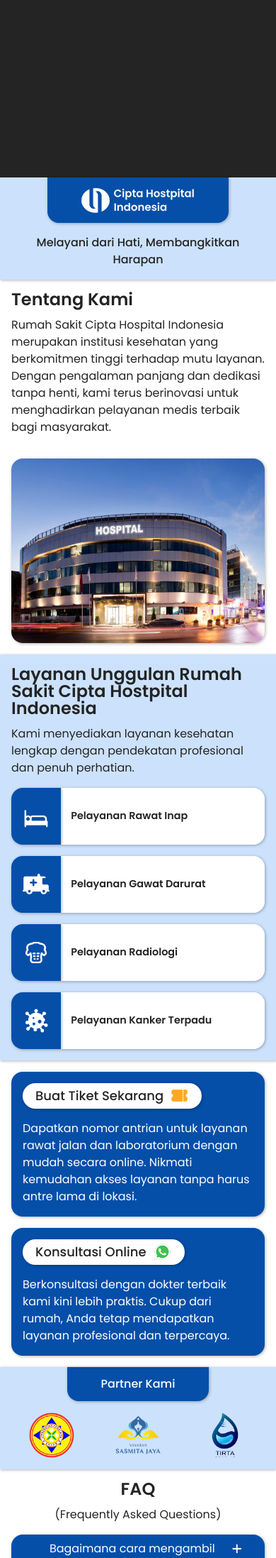
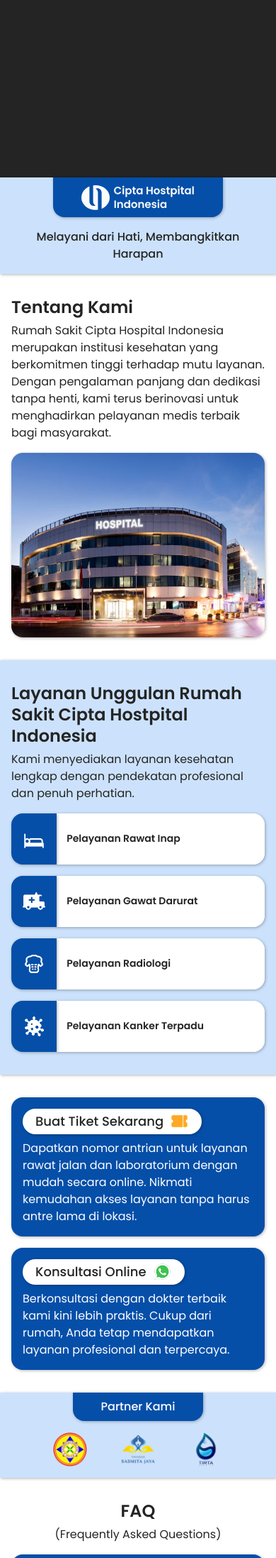
Before and after one commit to fatahabdilah/cloud-ticketing-rs-kelompok2, a PHP site: page / in a window 390 px wide. Shown: the part 594-2789 px from the top of the page at 71% size. Run offline with PHP 8.4, Linux system fonts and the light colour scheme.

Commit message:
kurangrapiin css faq samafooter

```diff
--- a/css/style.css
+++ b/css/style.css
@@ -16,14 +16,16 @@ html {
 }
 
 h2 {
+    line-height: 1.25em;
     font-size: 1.5em;
     font-weight: 600;
-    margin-bottom: 0.5em;
+    padding-bottom: 0.25em;
 }
 
 h3 {
     color: var(--color-white);
     font-weight: 500;
+
 }
 
 p,
@@ -77,51 +112,9 @@ nav>div ul {
     }
 }
 
-.menu-link {
-    position: relative;
-    text-decoration: none;
-    padding-bottom: 0.25em;
-    color: #000;
-}
-
-.menu-link::after {
-    content: "";
-    position: absolute;
-    left: 0;
-    bottom: 0;
-    width: 100%;
-    height: 2px;
-    background-color: transparent;
-    border-radius: 8px;
-    /* bulatkan ujung */
-    transition: background-color 0.3s ease;
-}
-
-.menu-link.active::after {
-    background-color: var(--color-blue);
-    /* warna garis bawah */
-}
-
-
-nav>div button {
-    box-shadow: var(--box-shadow);
-    font-size: 0.75rem;
-    background-color: var(--color-blue);
-    color: var(--color-white);
-    border-radius: 2em;
-    padding: 1em 1.5em;
-    white-space: nowrap;
-}
-
-nav>div button:hover {
-    transition: 0.3s;
-}
-
 body>div {
-    /* height: calc(100vh + 72px); */
     height: 100vh;
     width: 100%;
-    padding-top: 72px;
     background-color: var(--color-black);
 }
 
@@ -143,7 +136,11 @@ section:nth-of-type(even) {
 
 section>div {
     width: 100%;
-    max-width: 1080px;
+    max-width: 1088px;
+}
+
+section:not(:first-of-type):not(:nth-of-type(5))>div {
+    padding: 4em;
 }
 
 @media (max-width: 768px) {
@@ -154,7 +151,7 @@ section>div {
 
 @media (max-width: 425px) {
     section:not(:first-of-type):not(:nth-of-type(5))>div {
-        padding: 1em;
+        padding: 2em 1em;
     }
 }
 
@@ -169,7 +166,7 @@ section:first-of-type>div {
 section:first-of-type>div img {
     box-shadow: var(--box-shadow);
     height: 2.5em;
-    padding: 0.75em 3em;
+    padding: 0.5em 2.5em;
     border-radius: 0 0 1em 1em;
     background-color: var(--color-blue);
     box-sizing: content-box;
@@ -182,10 +179,9 @@ section:first-of-type>div p {
 }
 
 section:nth-of-type(2)>div {
-
     display: flex;
-    padding: 4em;
-    gap: 2em;
+    column-gap: 2em;
+    row-gap: 1em;
     flex-wrap: wrap;
     place-content: center;
     place-items: center;
@@ -193,22 +189,19 @@ section:nth-of-type(2)>div {
 
 section:nth-of-type(2)>div div:first-child {
     flex: 3;
-    min-width: 200px;
+    min-width: 288px;
 }
 
 section:nth-of-type(2)>div div:last-child {
     flex: 2;
-    min-width: 200px;
+    min-width: 288px;
     border-radius: 1em;
     overflow: hidden;
     box-shadow: var(--box-shadow);
 }
 
-
-
 section:nth-of-type(3)>div {
     display: grid;
-    padding: 4em;
     justify-content: left;
 }
 
@@ -225,17 +218,22 @@ section:nth-of-type(3)>div>div>div {
     display: flex;
     border-radius: 1em;
     overflow: hidden;
-    min-width: 150px;
+    min-width: 212px;
 }
 
-@media (max-width: 900px) {
+@media (max-width: 1024px) {
     section:nth-of-type(3)>div>div>div {
         min-width: 300px;
     }
 }
 
+@media (max-width: 425px) {
+    section:nth-of-type(3)>div>div>div {
+        min-width: 288px;
+    }
+}
+
 section:nth-of-type(3)>div>div>div>div {
-
     position: relative;
     box-shadow: var(--box-shadow);
     display: flex;
@@ -247,7 +245,7 @@ section:nth-of-type(3)>div>div>div>div {
 section:nth-of-type(3)>div>div>div>div img {
 
     object-fit: contain;
-    height: 3em;
+    height: 2.5em;
 }
 
 section:nth-of-type(3)>div>div>div p {
@@ -257,11 +255,10 @@ section:nth-of-type(3)>div>div>div p {
     font-weight: 600;
     padding: 0.5em 1em;
     background-color: var(--color-white);
-    font-size: 0.9em;
+    font-size: 14px;
 }
 
 section:nth-of-type(4)>div {
-    padding: 4em;
     display: flex;
     flex-wrap: wrap;
     row-gap: 1em;
@@ -269,10 +266,11 @@ section:nth-of-type(4)>div {
 }
 
 section:nth-of-type(4)>div>div {
-    min-width: 280PX;
+    min-width: 350px;
     flex: 1;
     box-shadow: var(--box-shadow);
     display: grid;
+    grid-template-rows: auto 1fr;
     gap: 1em;
     background-color: var(--color-blue);
     padding: 2em;
@@ -288,33 +286,34 @@ section:nth-of-type(4)>div>div button {
     padding: 0.25em 1em;
     align-items: center;
     gap: 0.5em;
-    font-size: 1.25em;
+    font-size: 20px;
     border-radius: 1.25em;
     font-weight: 500;
     width: max-content;
 }
 
-@media(max-width:425px) {
-    section:nth-of-type(4)>div>div button {
-        font-size: 18px;
-    }
-}
+
 
 section:nth-of-type(4)>div>div button img {
-    width: 1.5em;
+    height: 1.5em;
 }
 
 section:nth-of-type(4)>div>div p {
     color: var(--color-white);
 }
 
+@media(max-width:425px) {
+    section:nth-of-type(4)>div>div {
+        min-width: 288px;
+        padding: 1em;
+        gap: 0.5em;
+    }
 
-@media(max-width:450px) {
-
-    section:nth-of-type(4)>div>div {
-        padding: 1em;
+    section:nth-of-type(4)>div>div button {
+        font-size: 18px;
     }
 }
+
 
 section:nth-of-type(5)>div {
     justify-content: center;
@@ -325,7 +324,7 @@ section:nth-of-type(5)>div {
 section:nth-of-type(5)>div>p {
     box-shadow: var(--box-shadow);
     color: var(--color-white);
-    padding: 0.75em 3em;
+    padding: 0.5em 2.5em;
     border-radius: 0 0 1em 1em;
     background-color: var(--color-blue);
     font-weight: 500;
@@ -334,18 +333,36 @@ section:nth-of-type(5)>div>p {
 section:nth-of-type(5)>div>div {
     display: flex;
     padding: 1em;
-    gap: 15vw;
+    gap: 8em;
 }
 
 section:nth-of-type(5)>div>div img {
-    width: 6VW;
-    min-width: 4EM;
+    width: 5em;
+}
+
+@media(max-width:768px) {
+    section:nth-of-type(5)>div>div {
+        gap: 4em;
+    }
+
+    section:nth-of-type(5)>div>div img {
+        width: 4em;
+    }
+}
+
+@media(max-width:425px) {
+    section:nth-of-type(5)>div>div {
+        gap: 3em;
+    }
+
+    section:nth-of-type(5)>div>div img {
+        width: 3em;
+    }
 }
 
 section:nth-of-type(6)>div {
     justify-items: center;
     display: grid;
-    padding: 4em;
 }
 
 
```
Also changed, not shown: other parts of css/style.css (+42 -34 lines).
